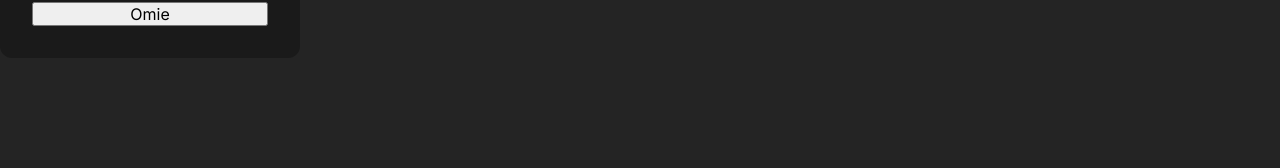
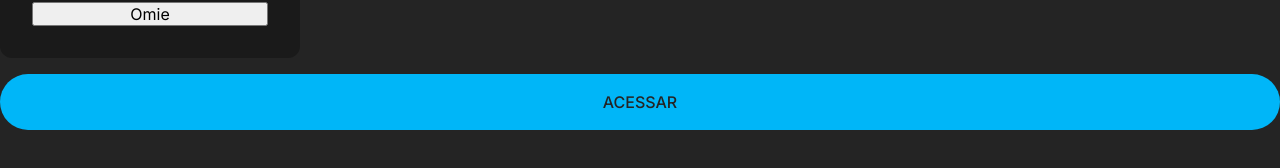
Before and after one commit to madalena-rocha/pluga-challenge, a React (Vite) app: page / in a window 1280 px wide. Shown: the part 252-420 px from the top of the page. Built offline with nearby package versions, Linux system fonts and the light colour scheme.

Commit message:
:sparkles: add component Button

```diff
--- a/src/App.jsx
+++ b/src/App.jsx
@@ -2,6 +2,7 @@
 
 import { Input } from "./components/Input";
 import { Card } from "./components/Card";
+import { Button } from "./components/Button";
 
 function App() {
   return (
@@ -12,6 +13,8 @@
         icon="https://assets.pluga.co/apps/icons/omie/omie-icon.svg"
         name="Omie"
       ></Card>
+
+      <Button title="Acessar" />
     </>
   );
 }
--- /dev/null
+++ b/src/components/Button/index.jsx
@@ -0,0 +1,9 @@
+import { Container } from "./styles";
+
+export function Button({ title, loading = false, ...rest }) {
+  return (
+    <Container type="button" disabled={loading} {...rest}>
+      {loading ? "Carregando..." : title}
+    </Container>
+  );
+}
--- /dev/null
+++ b/src/components/Button/styles.js
@@ -0,0 +1,19 @@
+import styled from "styled-components";
+
+export const Container = styled.button`
+  width: 100%;
+  background-color: ${({ theme }) => theme.COLORS.BLUE};
+  color: ${({ theme }) => theme.COLORS.BACKGROUND_800};
+
+  height: 5.6rem;
+  border: 0;
+  padding: 0 1.6rem;
+  margin-top: 1.6rem;
+  border-radius: 4rem;
+  font-weight: 500;
+  text-transform: uppercase;
+
+  &:disabled {
+    opacity: 0.5;
+  }
+`;
```
